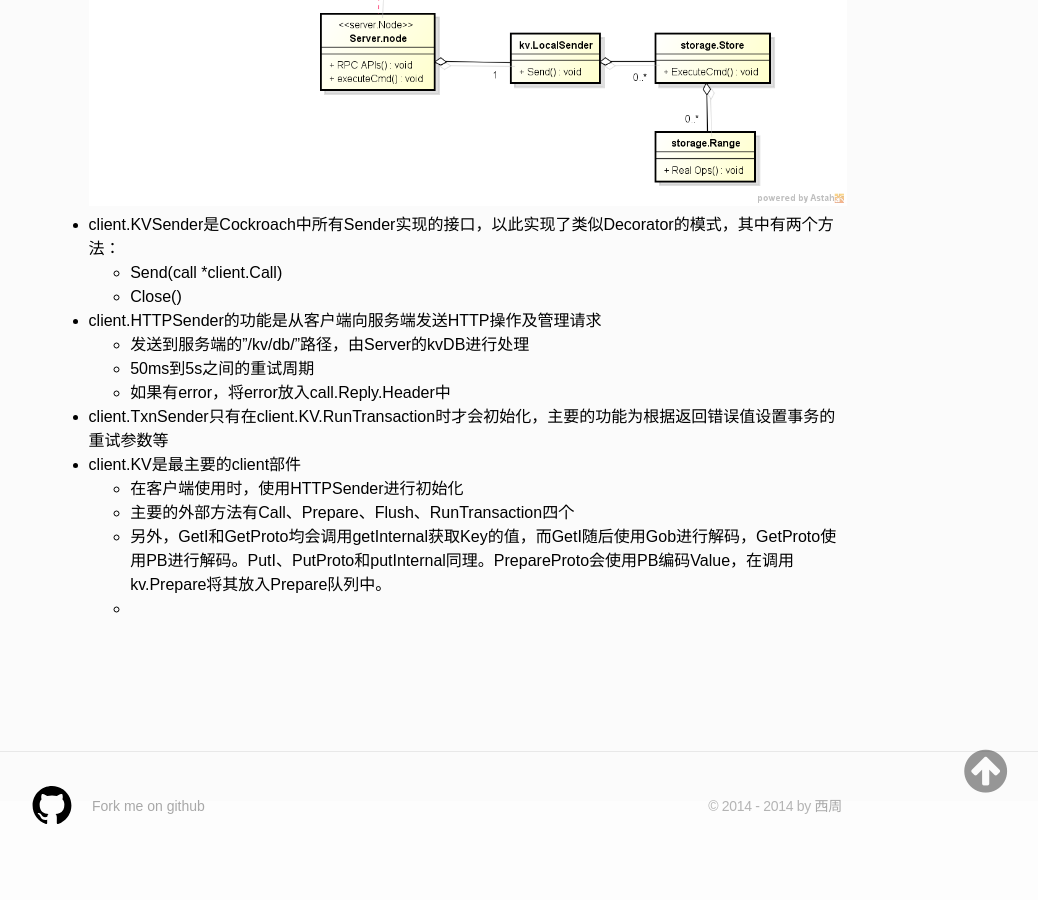
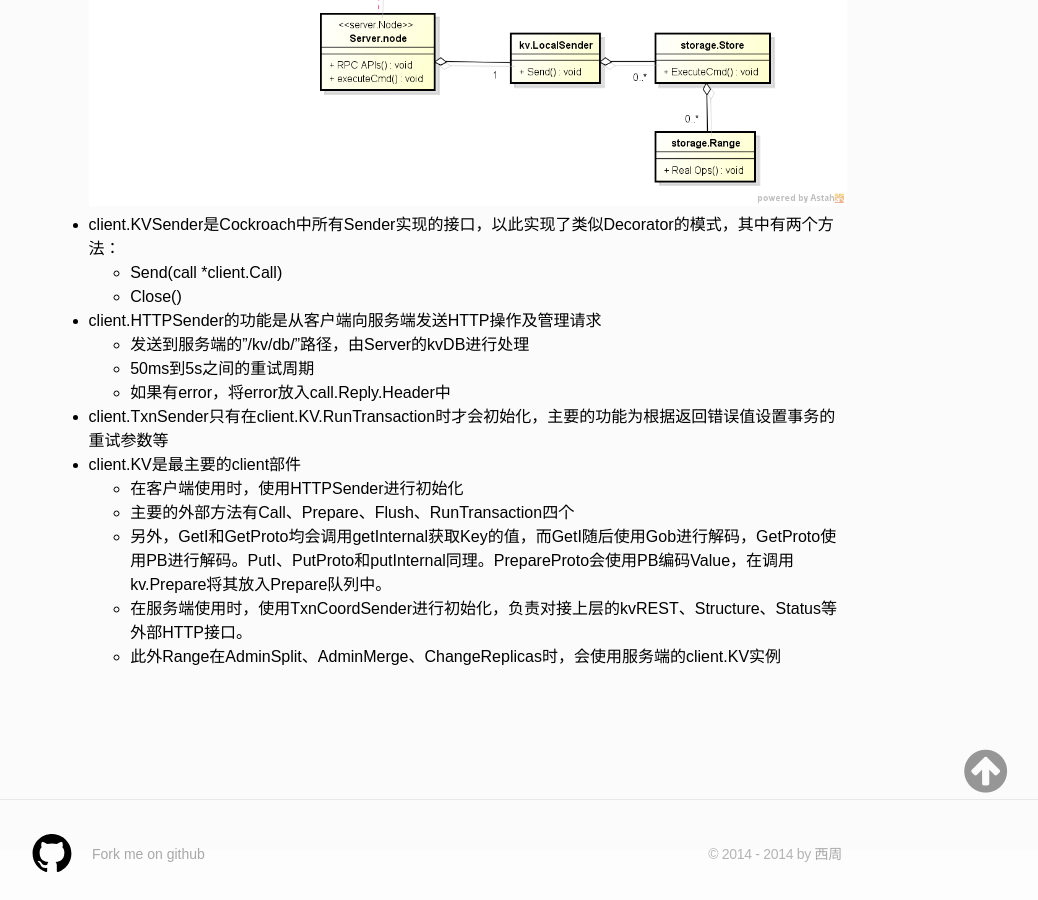
Before and after one commit to joezxy/joezxy.github.io, a Jekyll site: the page built from _posts/2015-04-04-cockroach-server-arch.md, in a window 1280 px wide and 900 px high, scrolled down 1084 px. Shown: the whole window, without its empty margins (193-1231 px from the left). Built offline with Jekyll 4.4.1, drawn with Linux system fonts in a browser that asks for light colours; nearby versions of some CDN libraries; Markdown is read by kramdown in place of the engine named in the settings; comment, search, counter and statistics services are not loaded; before the commit the page ends 1936 px from its top, so only the background shows below that.

Commit message:
Add for client.KV

```diff
--- a/_posts/2015-04-04-cockroach-server-arch.md
+++ b/_posts/2015-04-04-cockroach-server-arch.md
@@ -18,4 +18,5 @@ tags: [Cockroach]
 	* 在客户端使用时，使用HTTPSender进行初始化
 	* 主要的外部方法有Call、Prepare、Flush、RunTransaction四个
 	* 另外，GetI和GetProto均会调用getInternal获取Key的值，而GetI随后使用Gob进行解码，GetProto使用PB进行解码。PutI、PutProto和putInternal同理。PrepareProto会使用PB编码Value，在调用kv.Prepare将其放入Prepare队列中。
-	*
+	* 在服务端使用时，使用TxnCoordSender进行初始化，负责对接上层的kvREST、Structure、Status等外部HTTP接口。
+	* 此外Range在AdminSplit、AdminMerge、ChangeReplicas时，会使用服务端的client.KV实例
```
Also changed, not shown: _img/20150404_cockroach_server_hierarchy.png.
